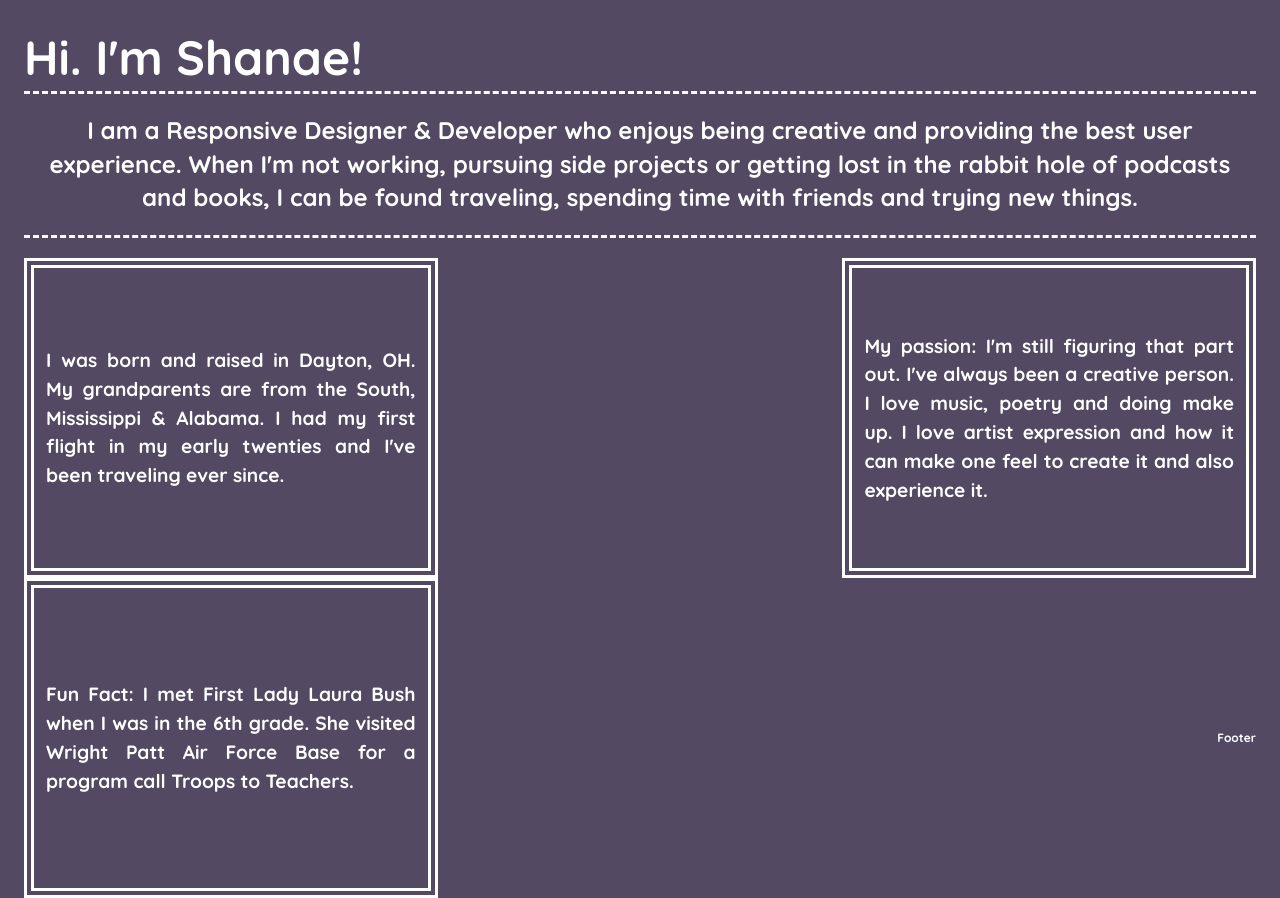
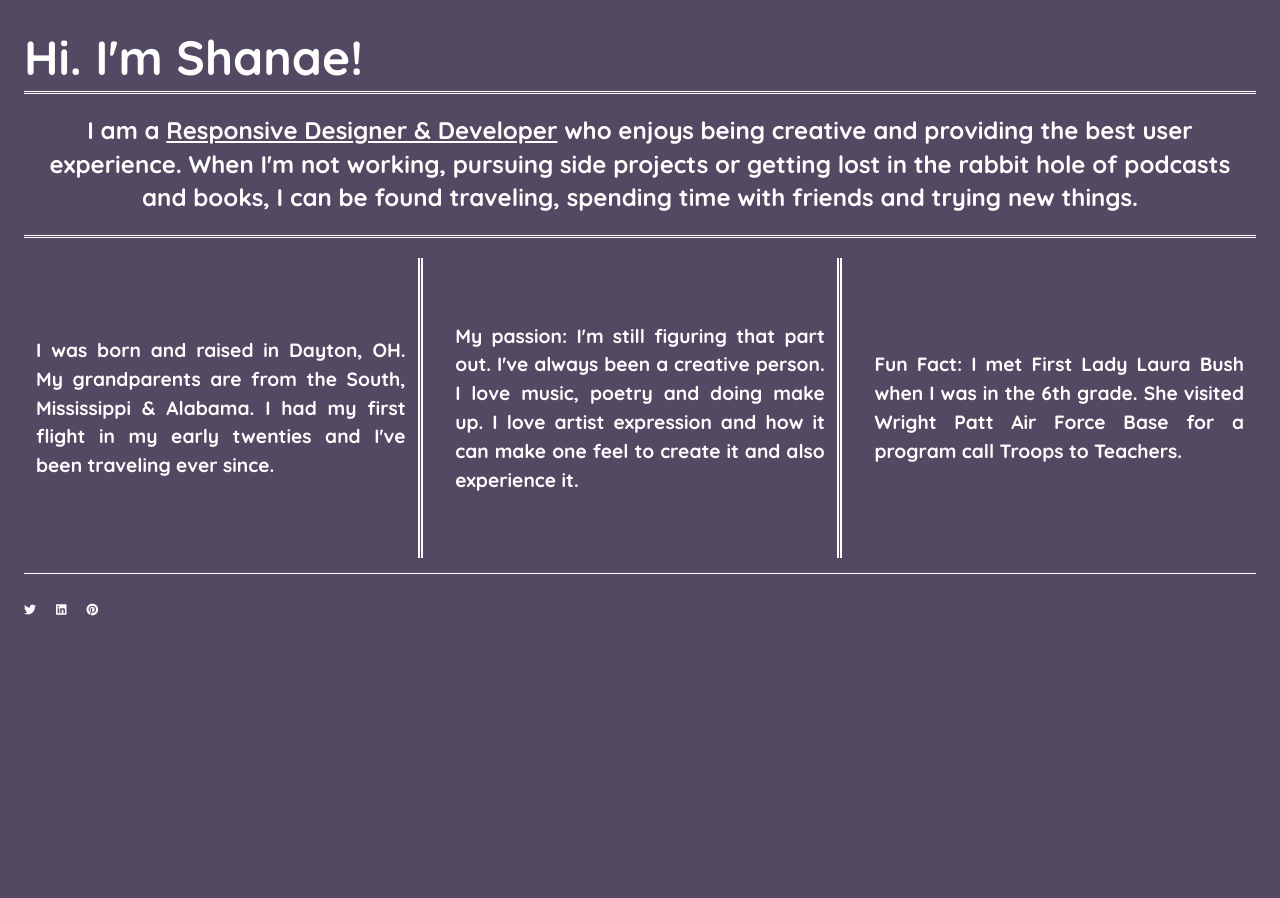
Before and after one commit to Shanae-B/Divs-Flexbox-Starter, a plain HTML site: page index.html in a window 1280 px wide. After the commit the page ends 848 px from the top, so only its background shows below. Drawn offline with nearby package versions, Linux system fonts and the light colour scheme.

Commit message:
Added icons to footer and formatted borders

```diff
--- a/css/main.css
+++ b/css/main.css
@@ -118,8 +118,8 @@ main {
 
     font-family: 'Quicksand', sans-serif;
     font-size: 24px;
-    border-top: dashed #ffffff;
-    border-bottom: dashed #ffffff;
+    border-top: double #ffffff;
+    border-bottom: double #ffffff;
     margin-bottom: 20px;
     padding: 20px 0;
     text-align: center;
@@ -136,6 +136,26 @@ main {
 
 }
 
+footer {
+
+    width: 100%;
+    margin-top: 15px;
+  display: flex;
+  justify-content: flex-start;
+  border-top: 1px solid #fff;
+
+}
+
+footer i {
+    padding: 30px 20px 0 0;
+  }
+
+span {
+    font-family: 'Quicksand', sans-serif;
+    text-decoration: underline;
+
+}
+
 .div-1,
 .div-2,
 .div-3 {
@@ -149,9 +169,15 @@ main {
     width: 30%;
     justify-content: center;
     align-items: center;
-    border: 10px double rgb(255, 255, 255);
     padding: 0 12px;
     justify-content: space-between;
+}
+
+.div-1,
+.div-2 {
+
+    border-right: 5px double rgb(255, 255, 255);
+
 }
 
 
--- a/index.html
+++ b/index.html
@@ -15,6 +15,7 @@
         <script src="js/vendor/modernizr-2.8.3.min.js"></script>
         <link rel="preconnect" href="https://fonts.gstatic.com" crossorigin>
         <link href="https://fonts.googleapis.com/css2?family=Quicksand:wght@400;500;600;700&display=swap" rel="stylesheet">
+        <script src="https://kit.fontawesome.com/1171adf6a2.js" crossorigin="anonymous"></script>
 
     </head>
     <body>
@@ -34,7 +35,11 @@
             <div class="div-3">
                 <p> Fun Fact: I met First Lady Laura Bush when I was in the 6th grade. She visited Wright Patt Air Force Base for a program call Troops to Teachers. </p>
             </div>
-            <footer>Footer</footer>
+            <footer>
+                <i class="fab fa-twitter"></i>
+                <i class="fab fa-linkedin"></i>
+                <i class="fab fa-pinterest"></i>
+            </footer>
         </section>
 
         <script src="https://ajax.googleapis.com/ajax/libs/jquery/1.11.3/jquery.min.js"></script>
```
